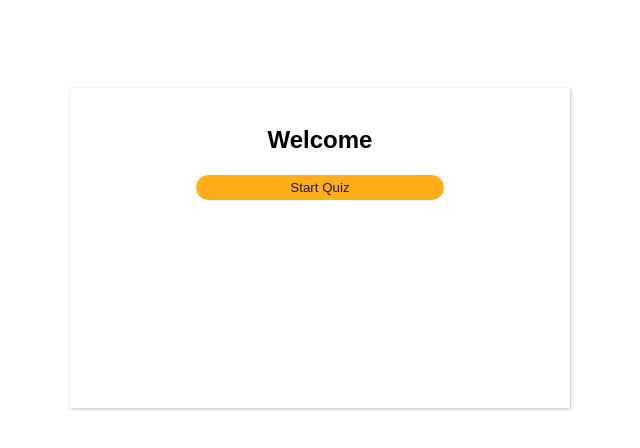
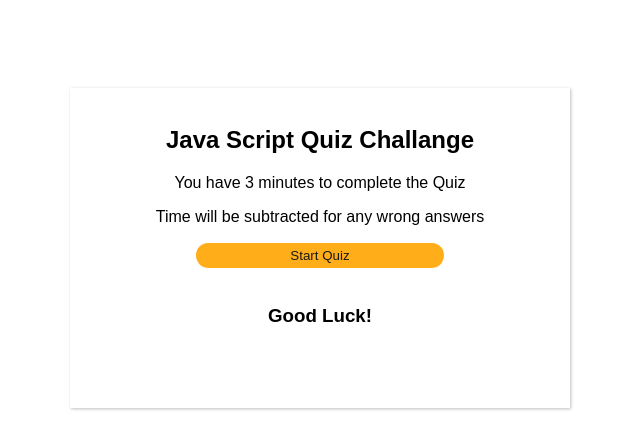
Before and after one commit to kurtiam/jsquiz, a plain HTML site: page index.html in a window 1280 px wide. Shown: the whole page, without its empty margins (320-960 px from the left). Drawn offline with Linux system fonts and the light colour scheme.

Commit message:
Start page update

```diff
--- a/index.html
+++ b/index.html
@@ -11,10 +11,9 @@
     <div id="quiz" class="startquiz"> <br>
 
         <div id="question">
-            <p>
-                <h2> Welcome</h2>
-            </p>
-
+            <h2> Java Script Quiz Challange</h2>
+            <p> You have 3 minutes to complete the Quiz</p>
+            <p> Time will be subtracted for any wrong answers</p>
         </div>
 
         <div class="btn-group button">
@@ -22,6 +21,8 @@
             <div id="buttongroup" class="btn-group">
                 <!-- <h3> <input type="text" id="userName" placeholder="Enter Name" /> </h3> -->
                 <button id="start" onclick=" makeIt(); go()"> Start Quiz </button>
+                <br>
+                <h3>Good Luck!</h3>
             </div>
 
         </div>
```
